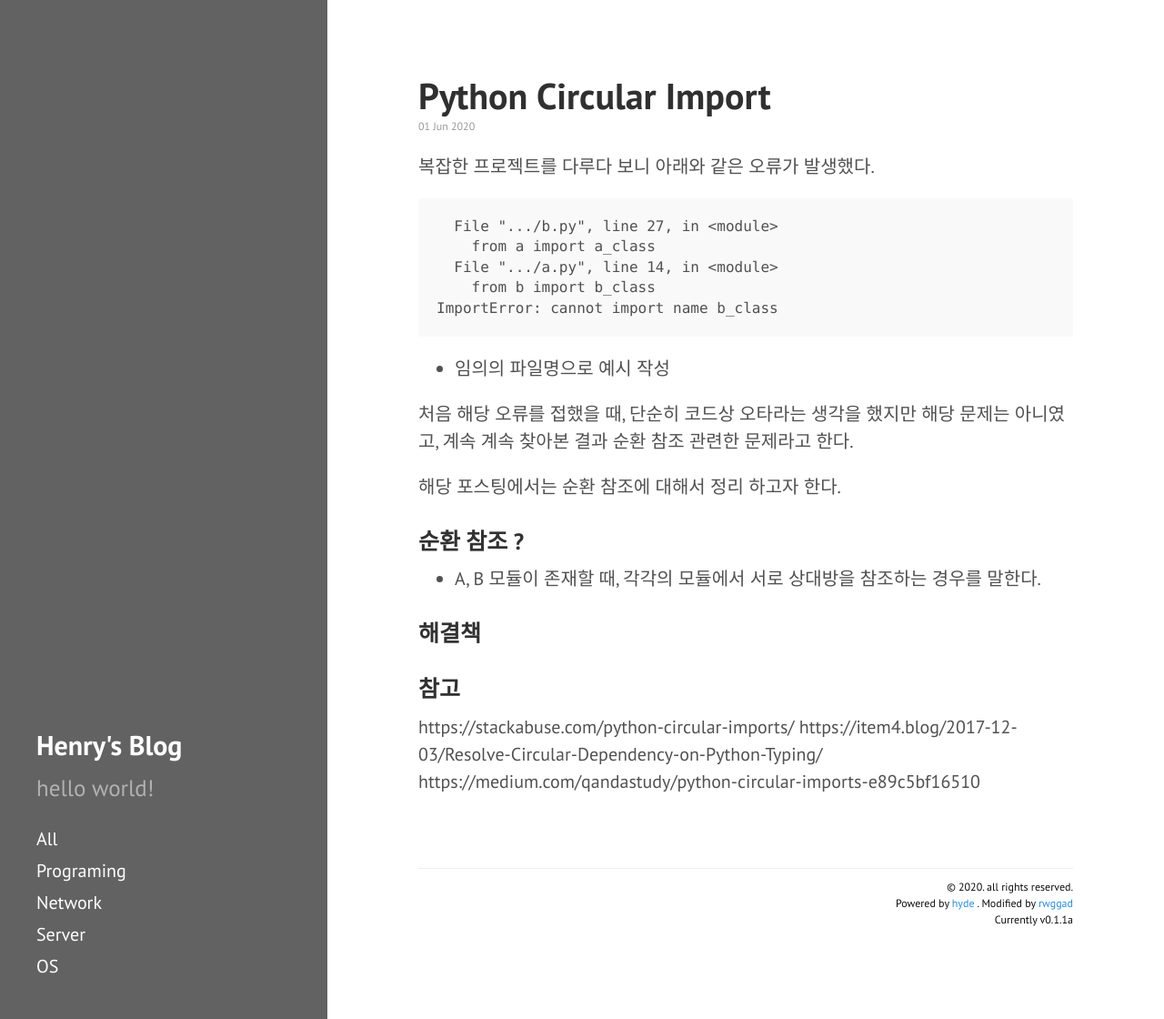
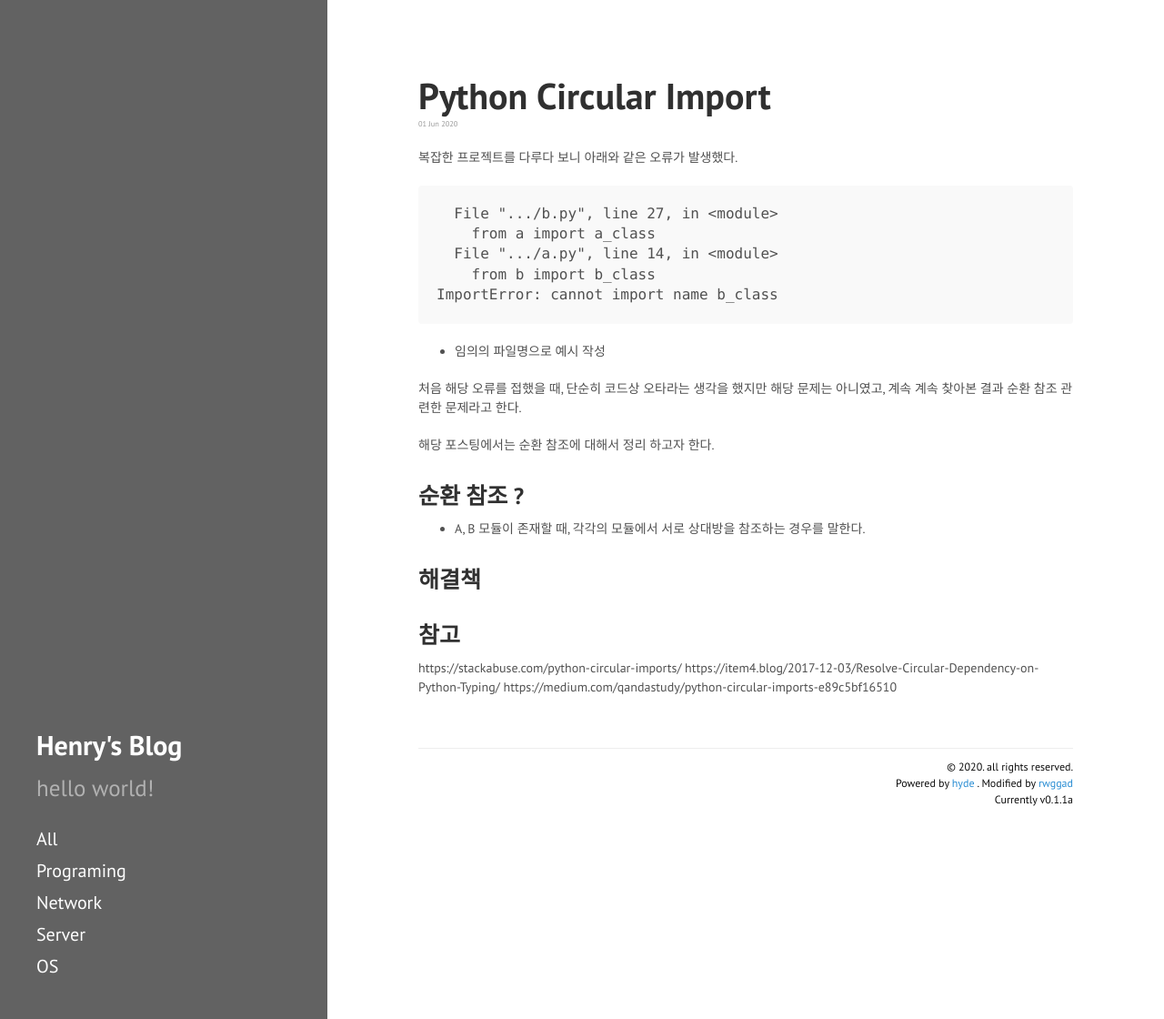
Before and after one commit to rwggad/henry_developer_page, a Jekyll site: the page built from _posts/2020-06-01-post00000001.md, in a window 1280 px wide and 1120 px high. Shown: the whole window at 91% size. Built offline with Jekyll 4.4.1, drawn with Linux system fonts in a browser that asks for light colours; comment, search, counter and statistics services are not loaded.

Commit message:
Modify css
* 각 포스트에 표기되는 글짜 크기, 여백 조정

```diff
--- a/public/css/hyde.css
+++ b/public/css/hyde.css
@@ -129,7 +129,7 @@ a.sidebar-nav-item:focus {
 
 @media (min-width: 48em) {
   .content {
-    max-width: 38rem;
+    max-width: 70rem;
     margin-left: 20rem;
     margin-right: 2rem;
   }
--- a/public/css/poole.css
+++ b/public/css/poole.css
@@ -331,6 +331,7 @@ tbody tr:nth-child(odd) th {
 .page,
 .post {
   margin-bottom: 4em;
+  font-size: 70%
 }
 
 /* Blog post or page title */
```
